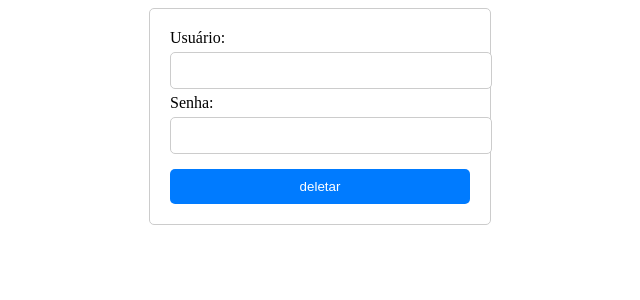
After one commit to Vagnermelo23/flask2-CRUD, a Flask app: page /deletar in a window 1280 px wide. The commit adds this page. Shown: the top 300 px of the page, without its empty margins (320-960 px from the left). Run offline with Flask 3, Linux system fonts and the light colour scheme.

Commit message:
deletar conta

```diff
--- a/app/routes.py
+++ b/app/routes.py
@@ -3,15 +3,15 @@ from flask import render_template, redirect, url_for
 from flask import request
 import mysql.connector
 import os
-import mysql.connector
+
 
 
 mydb = mysql.connector.connect(
-        host=os.environ.get('DB_HOST'),
-        user=os.environ.get('DB_USER'),
-        port=int(os.environ.get('DB_PORT' )),  # Porta padrão é 3306, mas pode ser substituída pela variável de ambiente
-        password=os.environ.get('DB_PASSWORD'),
-        database=os.environ.get('DB_DATABASE')
+        host=os.environ.get('DB_HOST', 'localhost' ),
+        user=os.environ.get('DB_USER', 'root'),
+        port=int(os.environ.get('DB_PORT', 3306 )),  # Porta padrão é 3306, mas pode ser substituída pela variável de ambiente
+        password=os.environ.get('DB_PASSWORD', ''),
+        database=os.environ.get('DB_DATABASE', 'bd')
 )
 
 
@@ -65,3 +65,24 @@ def registrado():
     usuario1 = cursor.fetchone()
     cursor.close()
     return render_template('registrado.html', usuario1=usuario1)
+
+@app.route('/deletar')
+def deletar():
+    return render_template('deletar.html')
+
+@app.route('/deletado', methods = ['POST'])
+def deletado():
+    usuario3 = request.form.get('usuario3')
+    senha3 = request.form.get('senha3')
+
+    cursor = mydb.cursor()
+
+
+    sql = "DELETE FROM cadastro WHERE nome = %s AND senha = %s LIMIT 1"
+    values = (usuario3, senha3)
+
+    cursor.execute(sql, values)
+    mydb.commit()
+    cursor.close()
+
+    return "Deletado com sucesso"
--- /dev/null
+++ b/app/static/estilo4.css
@@ -0,0 +1,35 @@
+/* Estilizando o formulário */
+form {
+    width: 300px;
+    margin: 0 auto;
+    padding: 20px;
+    border: 1px solid #ccc;
+    border-radius: 5px;
+}
+
+/* Estilizando os campos de entrada */
+input[type="text"],
+input[type="password"] {
+    width: 100%;
+    padding: 10px;
+    margin: 5px 0;
+    border: 1px solid #ccc;
+    border-radius: 5px;
+}
+
+/* Estilizando o botão de envio */
+button[type="submit"] {
+    width: 100%;
+    padding: 10px;
+    margin-top: 10px;
+    background-color: #007bff;
+    color: #fff;
+    border: none;
+    border-radius: 5px;
+    cursor: pointer;
+}
+
+/* Alterando a cor do botão quando passar o mouse */
+button[type="submit"]:hover {
+    background-color: #0056b3;
+}
--- /dev/null
+++ b/app/templates/deletar.html
@@ -0,0 +1,11 @@
+{% extends 'base.html' %}
+
+{% block conteudo %}
+    <form action="/deletado" method="post">
+        Usuário: <input type="text" name="usuario3"><br>
+        Senha: <input type="password" name="senha3"><br>
+        <button type="submit">deletar</button>
+    </form>
+
+    <link rel="stylesheet" type="text/css" href="{{ url_for('static', filename='estilo4.css') }}">
+{% endblock %}
--- a/app/templates/index.html
+++ b/app/templates/index.html
@@ -5,6 +5,7 @@
         <h2>olá, mun</h2>
         <a href="/login">login</a>
         <a href="/registrar">registrar</a>
+        <a href="/deletar">deletar</a>
         <p>seu nome é {{nome}}</p>
         <img src="{{ url_for('static', filename='baixados.jpg') }}" >
         <link rel="stylesheet" type="text/css" href="{{ url_for('static', filename='estilo.css') }}">
```
